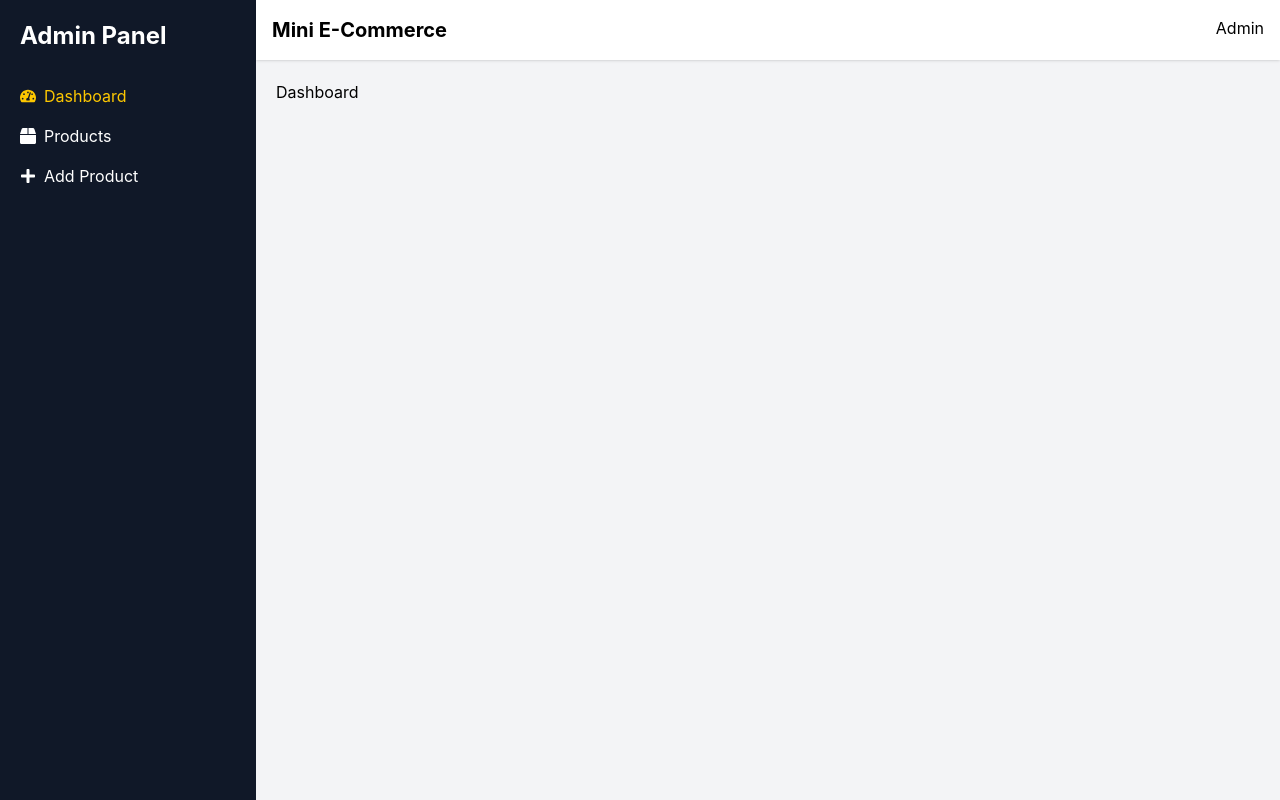
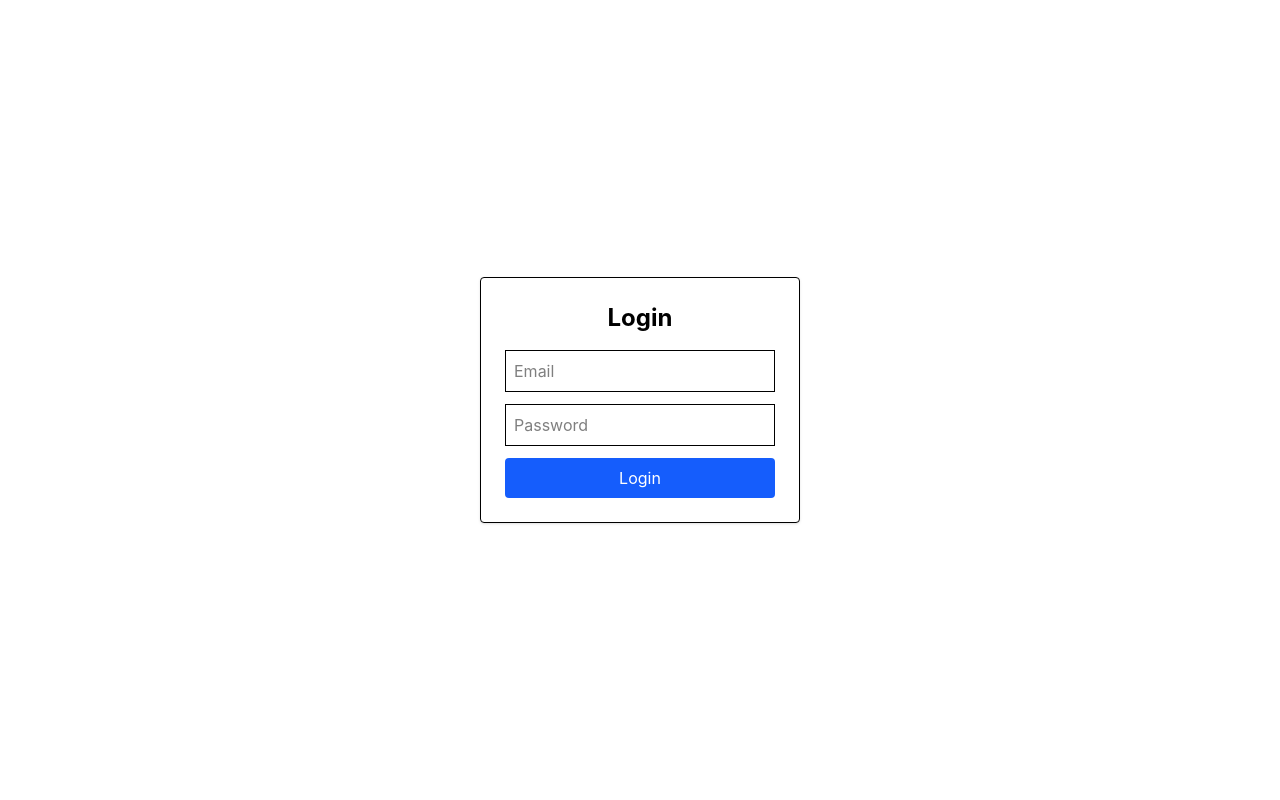
Before and after one commit to Truptipatil14/product-management-frontend, a React app: page / in a window 1280 px wide. Built offline with nearby package versions, Linux system fonts and the light colour scheme; the HTML template or start-up script is replaced by a standard one.

Commit message:
Added login page and logout functionality

```diff
--- a/src/App.jsx
+++ b/src/App.jsx
@@ -7,60 +7,74 @@ import AddProduct from "./pages/AddProduct";
 import EditProduct from "./pages/EditProduct";
 import ProductDetails from "./pages/ProductDetails";
 
+import Login from "./pages/Login";
+import ProtectedRoute from "./components/ProtectedRoute";
+
 function App() {
   return (
     <Routes>
+      {/* Login */}
+      <Route path="/" element={<Login />} />
 
-      {/* DASHBOARD */}
+      {/* Dashboard */}
       <Route
-        path="/"
+        path="/dashboard"
         element={
+          <ProtectedRoute>
             <DashboardLayout>
               <Dashboard />
             </DashboardLayout>
+          </ProtectedRoute>
         }
       />
 
-      {/* PRODUCTS LIST */}
+      {/* Products */}
       <Route
         path="/products"
         element={
+          <ProtectedRoute>
             <DashboardLayout>
               <Products />
             </DashboardLayout>
+          </ProtectedRoute>
         }
       />
 
-      {/* ADD PRODUCT */}
+      {/* Add Product */}
       <Route
         path="/add-product"
         element={
+          <ProtectedRoute>
             <DashboardLayout>
               <AddProduct />
             </DashboardLayout>
+          </ProtectedRoute>
         }
       />
 
-      {/* EDIT PRODUCT */}
+      {/* Edit Product */}
       <Route
         path="/edit-product/:id"
         element={
+          <ProtectedRoute>
             <DashboardLayout>
               <EditProduct />
             </DashboardLayout>
+          </ProtectedRoute>
         }
       />
 
-      {/* PRODUCT DETAILS */}
+      {/* Product Details */}
       <Route
         path="/product/:id"
         element={
+          <ProtectedRoute>
             <DashboardLayout>
               <ProductDetails />
             </DashboardLayout>
+          </ProtectedRoute>
         }
       />
-
     </Routes>
   );
 }
--- a/src/components/Navbar.jsx
+++ b/src/components/Navbar.jsx
@@ -1,8 +1,27 @@
+import { useNavigate } from "react-router-dom";
+
 function Navbar() {
+  const navigate = useNavigate();
+
+  const handleLogout = () => {
+    localStorage.removeItem("isLoggedIn");
+    navigate("/");
+  };
+
   return (
-    <div className="bg-white shadow p-4 flex justify-between">
+    <div className="bg-white shadow p-4 flex justify-between items-center">
       <h1 className="text-xl font-bold">Mini E-Commerce</h1>
-      <h2>Admin</h2>
+
+      <div className="flex items-center gap-4">
+        <h2>Admin</h2>
+
+        <button
+          onClick={handleLogout}
+          className="bg-red-500 text-white px-4 py-2 rounded hover:bg-red-600"
+        >
+          Logout
+        </button>
+      </div>
     </div>
   );
 }
--- /dev/null
+++ b/src/components/ProtectedRoutes.jsx
@@ -0,0 +1,13 @@
+import { Navigate } from "react-router-dom";
+
+function ProtectedRoute({ children }) {
+  const isLoggedIn = localStorage.getItem("isLoggedIn");
+
+  if (isLoggedIn === "true") {
+    return children;
+  }
+
+  return <Navigate to="/" replace />;
+}
+
+export default ProtectedRoute;
--- /dev/null
+++ b/src/pages/login.jsx
@@ -0,0 +1,56 @@
+import { useState } from "react";
+import { useNavigate } from "react-router-dom";
+
+function Login() {
+  const navigate = useNavigate();
+
+  const [email, setEmail] = useState("");
+  const [password, setPassword] = useState("");
+
+  const handleLogin = (e) => {
+    e.preventDefault();
+
+    if (
+      email === "trupti@gmail.com" &&
+      password === "123456"
+    ) {
+      localStorage.setItem("isLoggedIn", "true");
+      navigate("/dashboard");
+    } else {
+      alert("Invalid Email or Password");
+    }
+  };
+
+  return (
+    <div className="flex items-center justify-center h-screen">
+      <form onSubmit={handleLogin} className="border p-6 rounded shadow w-80">
+        <h2 className="text-2xl font-bold mb-4 text-center">Login</h2>
+
+        <input
+          type="email"
+          placeholder="Email"
+          className="border p-2 w-full mb-3"
+          value={email}
+          onChange={(e) => setEmail(e.target.value)}
+        />
+
+        <input
+          type="password"
+          placeholder="Password"
+          className="border p-2 w-full mb-3"
+          value={password}
+          onChange={(e) => setPassword(e.target.value)}
+        />
+
+        <button
+          type="submit"
+          className="bg-blue-600 text-white w-full p-2 rounded"
+        >
+          Login
+        </button>
+      </form>
+    </div>
+  );
+}
+
+export default Login;
```
Lines whose indentation alone changed are shown as unchanged.
